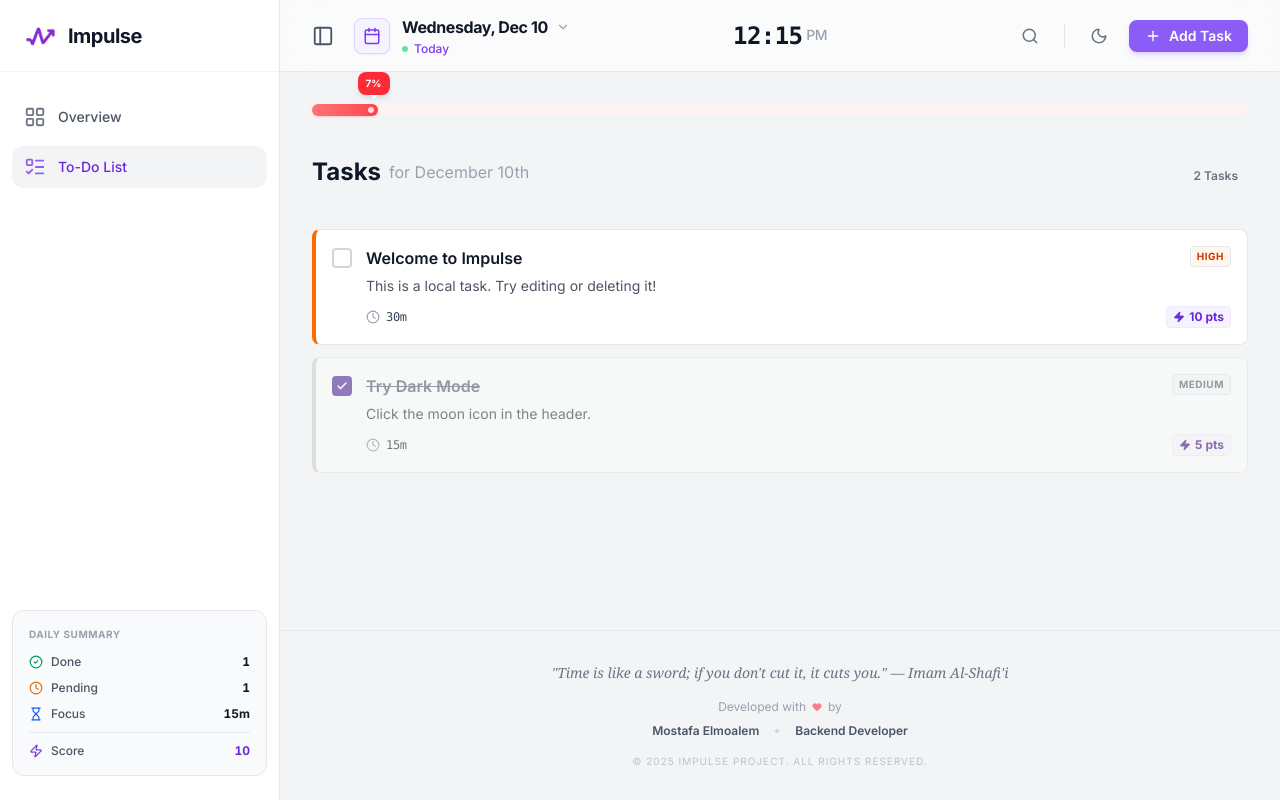
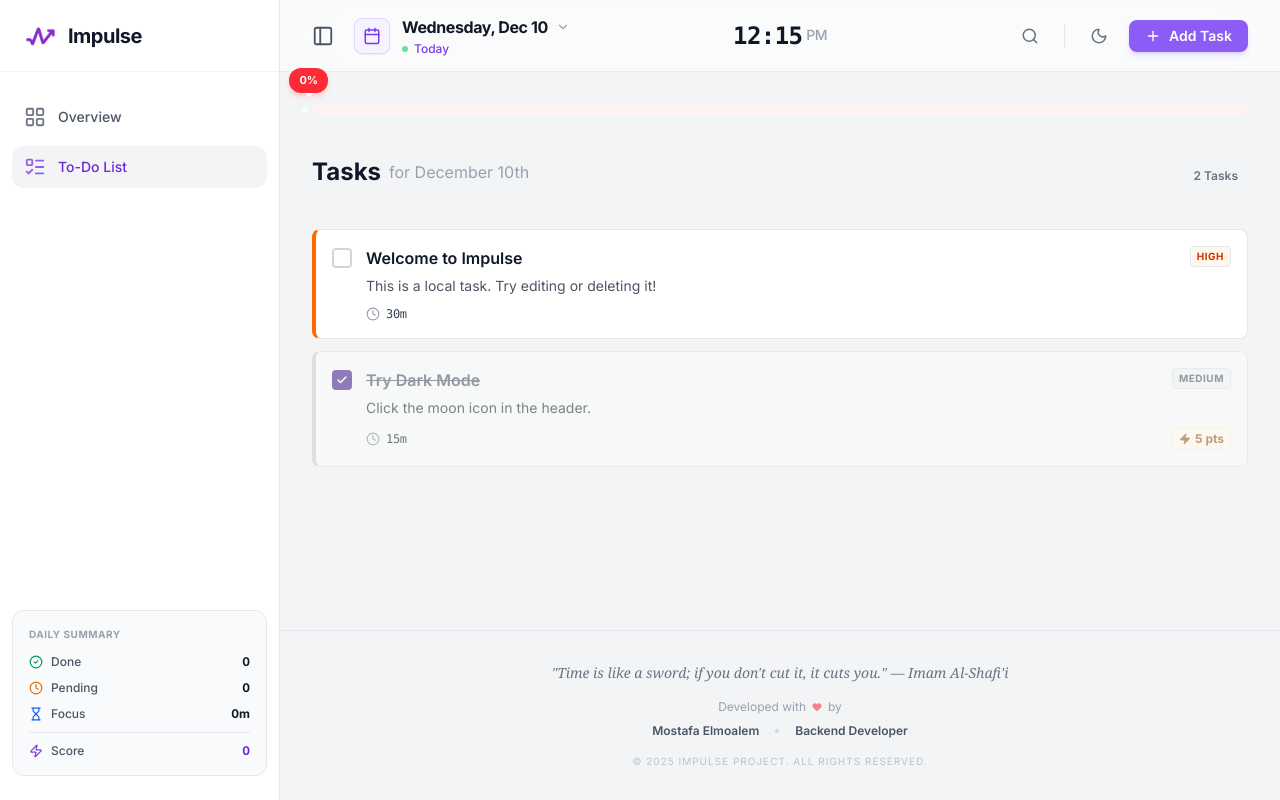
Before and after one commit to Mostafa-Elmoalem/Impulse, a React (Vite) app in the folder frontend/: page /tasks in a window 1280 px wide. Built offline with nearby package versions, Linux system fonts and the light colour scheme.

Commit message:
Score logic and global task completion component progress bar improvements.

```diff
--- a/frontend/src/features/dashboard/api/dashboardApi.ts
+++ b/frontend/src/features/dashboard/api/dashboardApi.ts
@@ -8,7 +8,7 @@ export interface DashboardStats {
   dailyTarget: number;
 }
 
-// Helper to get data directly (bypassing the async API for calculation)
+// Helper to get data directly
 const getLocalTasks = (): Task[] => {
   const data = localStorage.getItem('impulse_tasks_db');
   return data ? JSON.parse(data) : [];
@@ -16,35 +16,28 @@ const getLocalTasks = (): Task[] => {
 
 export const getDashboardStats = async (): Promise<DashboardStats> => {
   // Simulate network delay
-  await new Promise(resolve => setTimeout(resolve, 500));
+  await new Promise(resolve => setTimeout(resolve, 300));
 
   const tasks = getLocalTasks();
-  const today = new Date().toISOString().split('T')[0];
 
-  // Calculate stats dynamically from local data
   const pending = tasks.filter(t => !t.done).length;
   const completed = tasks.filter(t => t.done).length;
 
-  // Calculate focus time (sum of expectedTime for completed tasks)
+  // Calculate focus time (sum of actualTime if available, else expectedTime)
   const focusTime = tasks
     .filter(t => t.done)
-    .reduce((acc, curr) => acc + (curr.expectedTime || 0), 0);
+    .reduce((acc, curr) => acc + (curr.actualTime || curr.expectedTime || 0), 0);
 
-  // Calculate Score (Simple logic: 10 pts per task + bonus for priority)
+  // ✅ CORRECT LOGIC: Sum the ACTUAL saved points
   const score = tasks
     .filter(t => t.done)
-    .reduce((acc, curr) => {
-      let multiplier = 1;
-      if (curr.priority === 'urgent') multiplier = 2;
-      if (curr.priority === 'high') multiplier = 1.5;
-      return acc + (10 * multiplier);
-    }, 0);
+    .reduce((acc, curr) => acc + (curr.points || 0), 0);
 
   return {
     pendingTasks: pending,
     completedTasks: completed,
     totalFocusTime: focusTime,
-    dailyScore: Math.round(score),
-    dailyTarget: 100 // Hardcoded target for now
+    dailyScore: Math.round(score * 10) / 10,
+    dailyTarget: 100 // Target from document
   };
 };
--- /dev/null
+++ b/frontend/src/features/tasks/components/GlobalTaskCompletion.tsx
@@ -0,0 +1,38 @@
+import { useUIStore } from '@/shared/stores/useUIStore';
+import { useUpdateTask } from '../hooks/useTasks';
+import { TaskCompletionModal } from './TaskCompletionModal';
+
+export const GlobalTaskCompletion = () => {
+  const { taskToComplete, setTaskToComplete } = useUIStore();
+  const updateTask = useUpdateTask();
+
+  const handleClose = () => {
+    setTaskToComplete(null);
+  };
+
+  const handleConfirm = (actualTime: number, points: number) => {
+    if (taskToComplete) {
+      updateTask.mutate({
+        id: taskToComplete.id,
+        updates: {
+          done: true,
+          actualTime: actualTime,
+          points: points,
+          completedAt: Date.now(),
+        },
+      });
+    }
+    handleClose();
+  };
+
+  if (!taskToComplete) return null;
+
+  return (
+    <TaskCompletionModal
+      isOpen={!!taskToComplete}
+      onClose={handleClose}
+      onConfirm={handleConfirm}
+      task={taskToComplete}
+    />
+  );
+};
--- a/frontend/src/features/tasks/components/TaskCompletionModal.tsx
+++ b/frontend/src/features/tasks/components/TaskCompletionModal.tsx
@@ -5,6 +5,7 @@ import { Task } from '../types';
 import { cn } from '@/shared/utils/cn';
 import { format, differenceInMinutes, parse, addMinutes } from 'date-fns';
 import { QUERY_KEYS } from '@/shared/constants/queryKeys';
+import { calculateTaskPoints, getPointsBreakdown } from '../utils/scoringUtils';
 
 // Sub-components
 import { VictoryOverlay } from './completion/VictoryOverlay';
@@ -15,7 +16,7 @@ import { ScoreBreakdown } from './completion/ScoreBreakdown';
 interface TaskCompletionModalProps {
   isOpen: boolean;
   onClose: () => void;
-  onConfirm: (actualTime: number) => void;
+  onConfirm: (actualTime: number, points: number) => void; // Updated signature
   task: Task;
 }
 
@@ -31,7 +32,6 @@ export const TaskCompletionModal: React.FC<TaskCompletionModalProps> = ({
   const [showVictory, setShowVictory] = useState(false);
   const [displayedPoints, setDisplayedPoints] = useState(0);
 
-  // Calculate remaining tasks
   const tasks = queryClient.getQueryData<Task[]>(QUERY_KEYS.TASKS) || [];
   const remainingTasks = Math.max(0, tasks.filter(t => !t.done).length - 1);
 
@@ -67,32 +67,14 @@ export const TaskCompletionModal: React.FC<TaskCompletionModalProps> = ({
   const actualDuration = calculateDuration();
   const timeDiff = task.expectedTime - actualDuration;
 
-  // Points Logic
-  const calculatePointsDetails = () => {
-    let base = 10;
-    const priorityMult = task.priority === 'urgent' ? 2.0 : task.priority === 'high' ? 1.5 : task.priority === 'medium' ? 1.2 : 1.0;
-
-    // Base Points (Task Value)
-    const calculatedBase = Math.round(base * priorityMult);
-
-    // Bonus Points
-    let bonus = 0;
-    if (timeDiff > 0) {
-      bonus = Math.min(10, Math.floor(timeDiff / 5));
-    } else if (timeDiff < 0) {
-      bonus = -Math.min(5, Math.ceil(Math.abs(timeDiff) / 10));
-    }
-
-    return { base: calculatedBase, bonus, total: calculatedBase + bonus };
-  };
-
-  const pointsData = calculatePointsDetails();
+  // Use the new centralized scoring logic
+  const pointsData = getPointsBreakdown(task, actualDuration);
 
   // Animations
   const handleConfirm = () => {
     setShowVictory(true);
     let start = 0;
-    const duration = 800; // Fast
+    const duration = 800;
     const stepTime = 16;
     const steps = duration / stepTime;
     const increment = pointsData.total / steps;
@@ -118,19 +100,19 @@ export const TaskCompletionModal: React.FC<TaskCompletionModalProps> = ({
         "relative bg-white dark:bg-gray-900 w-full max-w-md rounded-3xl shadow-2xl overflow-hidden animate-scale-in border border-gray-200 dark:border-gray-800 flex flex-col max-h-[90vh]",
       )}>
 
-        {/* Victory Screen */}
+        {/* Victory Screen - Passes the FINAL Calculated Points */}
         {showVictory && (
           <VictoryOverlay
-            points={displayedPoints}
+            points={pointsData.total}
             basePoints={pointsData.base}
             bonusPoints={pointsData.bonus}
             timeDiff={timeDiff}
             remainingTasks={remainingTasks}
-            onContinue={() => onConfirm(actualDuration)}
+            onContinue={() => onConfirm(actualDuration, pointsData.total)}
           />
         )}
 
-        {/* --- Content --- */}
+        {/* Content */}
         <CompletionHeader taskName={task.name} onClose={onClose} />
 
         <div className="p-6 space-y-6 overflow-y-auto">
--- a/frontend/src/features/tasks/components/TaskItem.tsx
+++ b/frontend/src/features/tasks/components/TaskItem.tsx
@@ -1,10 +1,9 @@
-import React, { useState } from 'react';
-import { Trash2, Edit2, Clock, Check, Calendar, Zap, AlignLeft } from 'lucide-react';
+import React from 'react';
+import { Trash2, Edit2, Clock, Check, Zap } from 'lucide-react';
 import { Task } from '../types';
 import { useToggleTaskDone, useDeleteTask } from '../hooks/useTasks';
+import { useUIStore } from '@/shared/stores/useUIStore'; // Import Store
 import { cn } from '@/shared/utils/cn';
-import { format } from 'date-fns';
-import { TaskCompletionModal } from './TaskCompletionModal';
 
 interface TaskItemProps {
   task: Task;
@@ -14,22 +13,18 @@ interface TaskItemProps {
 export const TaskItem = React.memo(({ task, onEdit }: TaskItemProps) => {
   const toggleDone = useToggleTaskDone();
   const deleteTask = useDeleteTask();
-  const [showCompletionModal, setShowCompletionModal] = useState(false);
+  const setTaskToComplete = useUIStore((state) => state.setTaskToComplete); // Get Action
 
   const handleCheckClick = () => {
     if (!task.done) {
-      setShowCompletionModal(true);
+      // ✅ بدلاً من فتح النافذة هنا، نرسل المهمة للمتجر العالمي
+      setTaskToComplete(task);
     } else {
+      // Uncheck is simple undo
       toggleDone.mutate({ id: task.id, done: false });
     }
   };
 
-  const handleConfirmCompletion = () => {
-    toggleDone.mutate({ id: task.id, done: true });
-    setShowCompletionModal(false);
-  };
-
-  // --- Styles Logic ---
   const getPriorityStyles = () => {
     if (task.done) return {
       border: 'border-l-gray-300',
@@ -47,13 +42,11 @@ export const TaskItem = React.memo(({ task, onEdit }: TaskItemProps) => {
 
   const styles = getPriorityStyles();
 
-  // Format Time Block Display
   const timeDisplay = task.startTime && task.endTime
     ? `${task.startTime} - ${task.endTime}`
     : `${task.expectedTime}m`;
 
   return (
-    <>
     <div className={cn(
       "group relative p-4 rounded-lg transition-all duration-200 ease-out",
       "border border-gray-200 dark:border-gray-800",
@@ -66,7 +59,6 @@ export const TaskItem = React.memo(({ task, onEdit }: TaskItemProps) => {
     )}>
 
       <div className="flex items-start gap-3.5">
-
         <button
           onClick={handleCheckClick}
           className={cn(
@@ -109,22 +101,19 @@ export const TaskItem = React.memo(({ task, onEdit }: TaskItemProps) => {
                     <span className={cn(sub.isCompleted && "line-through opacity-60")}>{sub.name}</span>
                   </div>
                 ))}
-                 {task.subTasks.length > 3 && (
-                   <span className="text-[10px] text-purple-600 dark:text-purple-400 font-medium pl-3.5 block pt-0.5">
-                     + {task.subTasks.length - 3} more items...
-                   </span>
-                 )}
               </div>
           )}
 
           <div className="flex items-center gap-4 mt-2 text-xs font-medium text-gray-500 dark:text-gray-400">
               <div className="flex items-center gap-1.5">
                 <Clock size={14} className="text-gray-400" />
-                  <span className="text-gray-700 dark:text-gray-300 font-mono tracking-tight">{timeDisplay}</span>
+                <span className="text-gray-700 dark:text-gray-300 font-mono tracking-tight">
+                  {task.done && task.actualTime ? `${task.actualTime}m (Actual)` : timeDisplay}
+                </span>
               </div>
 
-               {task.points > 0 && (
-                 <span className="ml-auto flex items-center gap-1 font-bold text-brand-700 dark:text-brand-400 bg-brand-50 dark:bg-brand-900/20 px-1.5 py-0.5 rounded border border-brand-100 dark:border-brand-800">
+              {task.done && task.points > 0 && (
+                <span className="ml-auto flex items-center gap-1 font-bold text-amber-600 dark:text-amber-400 bg-amber-50 dark:bg-amber-900/20 px-1.5 py-0.5 rounded border border-amber-100 dark:border-amber-900/30">
                   <Zap size={12} fill="currentColor" /> {task.points} pts
                 </span>
               )}
@@ -143,13 +132,5 @@ export const TaskItem = React.memo(({ task, onEdit }: TaskItemProps) => {
         </button>
       </div>
     </div>
-
-      <TaskCompletionModal
-        isOpen={showCompletionModal}
-        onClose={() => setShowCompletionModal(false)}
-        onConfirm={handleConfirmCompletion}
-        task={task}
-      />
-    </>
   );
 });
--- /dev/null
+++ b/frontend/src/features/tasks/utils/scoringUtils.ts
@@ -0,0 +1,62 @@
+import { Task } from '../types';
+
+export const calculateTaskPoints = (task: Task, actualTime: number) => {
+  // 1. Base Score (Difficulty Proxy)
+  // بما أننا لا نملك حقل صعوبة، سنعتبر الأساس 5 نقاط
+  const BASE_SCORE = 5;
+
+  // 2. Size Factor (Based on Expected Time or Type)
+  let sizeFactor = 1.0;
+  if (task.type === 'big_task') {
+    sizeFactor = 2.0; // Project
+  } else {
+    if (task.expectedTime < 30) sizeFactor = 1.0;      // Small
+    else if (task.expectedTime <= 90) sizeFactor = 1.2; // Medium
+    else sizeFactor = 1.5;                             // Large
+  }
+
+  // 3. Priority Factor (As per doc)
+  const priorityFactor =
+    task.priority === 'urgent' ? 2.0 :
+    task.priority === 'high' ? 1.7 :
+    task.priority === 'medium' ? 1.3 :
+    1.0; // Low
+
+  // 4. Time Multiplier
+  let timeMultiplier = 1.0;
+  const diff = task.expectedTime - actualTime;
+
+  if (diff >= 0) {
+    // Early Finish or Exact Time
+    timeMultiplier = 1.5;
+  } else if (Math.abs(diff) <= 15) {
+    // Accuracy Buffer (Late but within 15 mins)
+    timeMultiplier = 1.2;
+  } else {
+    // Late (> 15 mins)
+    timeMultiplier = 1.0;
+  }
+
+  // Final Calculation
+  const rawScore = (BASE_SCORE * sizeFactor * priorityFactor) * timeMultiplier;
+
+  // Return rounded score
+  return Math.round(rawScore * 10) / 10;
+};
+
+export const getPointsBreakdown = (task: Task, actualTime: number) => {
+  const total = calculateTaskPoints(task, actualTime);
+
+  // Calculate Base Portion (Before Time Multiplier)
+  let sizeFactor = task.type === 'big_task' ? 2.0 : (task.expectedTime < 30 ? 1.0 : task.expectedTime <= 90 ? 1.2 : 1.5);
+  const priorityFactor = task.priority === 'urgent' ? 2.0 : task.priority === 'high' ? 1.7 : task.priority === 'medium' ? 1.3 : 1.0;
+
+  const basePortion = Math.round((5 * sizeFactor * priorityFactor) * 10) / 10;
+  const bonusPortion = Math.round((total - basePortion) * 10) / 10;
+
+  return {
+    total,
+    base: basePortion,
+    bonus: bonusPortion
+  };
+};
--- a/frontend/src/shared/components/layout/AppLayout.tsx
+++ b/frontend/src/shared/components/layout/AppLayout.tsx
@@ -4,6 +4,7 @@ import { Sidebar } from './Sidebar';
 import { Header } from './Header';
 import { ProgressBar } from '../ui/ProgressBar';
 import { TaskFormModal } from '@/features/tasks/components/TaskFormModal';
+import { GlobalTaskCompletion } from '@/features/tasks/components/GlobalTaskCompletion'; // Import New Component
 import { useUIStore } from '@/shared/stores/useUIStore';
 import { getDashboardStats } from '@/features/dashboard/api/dashboardApi';
 import { QUERY_KEYS } from '@/shared/constants/queryKeys';
@@ -19,7 +20,8 @@ export const AppLayout = () => {
   });
 
   const score = stats?.dailyScore || 0;
-  const progressPercentage = Math.min(100, (score / 150) * 100);
+  const target = stats?.dailyTarget || 100;
+  const progressPercentage = (score / target) * 100;
 
   return (
     <div className="min-h-screen bg-background dark:bg-background-dark text-foreground dark:text-foreground-dark transition-colors flex">
@@ -28,7 +30,6 @@ export const AppLayout = () => {
       <Sidebar stats={stats} />
 
       {/* 2. Main Content Wrapper */}
-      {/* Dynamic Padding based on Sidebar state */}
       <div className={cn(
         "flex-1 flex flex-col min-h-screen transition-all duration-300 relative",
         isSidebarCollapsed ? "md:pl-[80px]" : "md:pl-[280px]"
@@ -38,12 +39,12 @@ export const AppLayout = () => {
         <Header />
 
         {/* Progress Bar */}
-        <div className="w-full px-4 md:px-8 mt-2 ">
+        <div className="w-full px-4 md:px-8 mt-2 relative z-[40]">
            <ProgressBar progress={Math.round(progressPercentage)} />
         </div>
 
         {/* Page Content */}
-        <main className="flex-1 p-4 md:p-8 pt-4 max-w-7xl mx-auto w-full animate-fade-in">
+        <main className="flex-1 p-4 md:p-8 pt-4 max-w-7xl mx-auto w-full animate-fade-in z-0">
           <Outlet />
         </main>
 
@@ -76,10 +77,17 @@ export const AppLayout = () => {
 
       </div>
 
+      {/* --- Global Modals --- */}
+
+      {/* 1. Add Task Modal */}
       <TaskFormModal
         isOpen={isTaskModalOpen}
         onClose={closeTaskModal}
       />
+
+      {/* 2. Completion Modal (Fixes Z-Index Issue) */}
+      <GlobalTaskCompletion />
+
     </div>
   );
 };
--- a/frontend/src/shared/components/ui/ProgressBar.tsx
+++ b/frontend/src/shared/components/ui/ProgressBar.tsx
@@ -5,71 +5,91 @@ interface ProgressBarProps {
 }
 
 export const ProgressBar = ({ progress }: ProgressBarProps) => {
-  // تحديد الألوان بناءً على التقدم
+  // Cap visual width to 100% so it doesn't overflow the container visually
+  const visualWidth = Math.min(100, progress);
+
+  // Is this a legendary achievement?
+  const isOverachiever = progress > 100;
+
   const getStyles = (p: number) => {
+    // --- 1. Traffic Light / Progression Stages (< 100%) ---
     if (p <= 30) return {
-      bar: 'bg-gradient-to-r from-red-400 to-red-500',
+      bar: 'bg-gradient-to-r from-red-500 to-red-600',
       bg: 'bg-red-50 dark:bg-red-900/10',
-      text: 'text-red-600 dark:text-red-400',
-      bubble: 'bg-red-500 text-white',
-      shadow: 'shadow-red-200 dark:shadow-none'
+      bubble: 'bg-red-500 text-white shadow-red-200 dark:shadow-none',
+      shadow: 'shadow-sm'
     };
     if (p <= 60) return {
       bar: 'bg-gradient-to-r from-amber-400 to-amber-500',
       bg: 'bg-amber-50 dark:bg-amber-900/10',
-      text: 'text-amber-600 dark:text-amber-400',
-      bubble: 'bg-amber-500 text-white',
-      shadow: 'shadow-amber-200 dark:shadow-none'
+      bubble: 'bg-amber-500 text-white shadow-amber-200 dark:shadow-none',
+      shadow: 'shadow-sm'
     };
     if (p <= 85) return {
-      bar: 'bg-gradient-to-r from-blue-400 to-blue-600',
+      bar: 'bg-gradient-to-r from-blue-500 to-blue-600',
       bg: 'bg-blue-50 dark:bg-blue-900/10',
-      text: 'text-blue-600 dark:text-blue-400',
-      bubble: 'bg-blue-500 text-white',
-      shadow: 'shadow-blue-200 dark:shadow-none'
+      bubble: 'bg-blue-600 text-white shadow-blue-200 dark:shadow-none',
+      shadow: 'shadow-sm'
     };
+    if (p <= 100) return {
+      bar: 'bg-gradient-to-r from-emerald-400 to-emerald-600',
+      bg: 'bg-emerald-50 dark:bg-emerald-900/10',
+      bubble: 'bg-emerald-600 text-white shadow-emerald-200 dark:shadow-none',
+      shadow: 'shadow-sm'
+    };
+
+    // --- 2. LEGENDARY MODE (> 100%) ---
     return {
-      bar: 'bg-gradient-to-r from-emerald-400 to-emerald-500',
-      bg: 'bg-emerald-50 dark:bg-emerald-900/10',
-      text: 'text-emerald-600 dark:text-emerald-400',
-      bubble: 'bg-emerald-500 text-white',
-      shadow: 'shadow-emerald-200 dark:shadow-none'
+      // تدرج لوني أسطوري (بنفسجي إلى ذهبي) + أنيميشن
+      bar: 'bg-[length:200%_100%] bg-gradient-to-r from-purple-600 via-fuchsia-500 to-amber-400 animate-shimmer shadow-[0_0_15px_rgba(168,85,247,0.6)]',
+      bg: 'bg-purple-50 dark:bg-purple-900/20',
+      bubble: 'bg-gradient-to-r from-purple-700 to-fuchsia-600 text-white border border-white/20 shadow-lg shadow-purple-500/40',
+      shadow: ''
     };
   };
 
   const styles = getStyles(progress);
 
-  // نضمن أن الفقاعة لا تخرج عن حدود الشاشة في البداية والنهاية
-  const bubblePosition = Math.min(Math.max(progress, 5), 95);
-
   return (
-    <div className="w-full pt-6 pb-2 relative group">
-      {/* الخلفية الهادئة للشريط */}
+    <div className="w-full pt-6 pb-2 relative group isolate">
+      {/* Track */}
       <div className={cn("w-full h-3 rounded-full overflow-visible relative transition-colors duration-500", styles.bg)}>
 
-        {/* الشريط الملون المتحرك */}
+        {/* Bar */}
         <div
           className={cn(
-            "h-full rounded-full transition-all duration-700 ease-out relative shadow-sm",
+            "h-full rounded-full transition-all duration-700 ease-out relative",
             styles.bar,
             styles.shadow
           )}
-          style={{ width: `${progress}%` }}
+          style={{ width: `${visualWidth}%` }}
         >
-          {/* تأثير لمعان خفيف جداً بدلاً من الموجات المزعجة */}
+          {/* Glass Shine (Common) */}
           <div className="absolute inset-0 bg-white/20 rounded-full opacity-50" />
 
-          {/* الفقاعة التي تتحرك مع الرقم */}
+          {/* Special Texture for > 100% */}
+          {isOverachiever && (
+             <div className="absolute inset-0 w-full h-full"
+                  style={{
+                    backgroundImage: 'linear-gradient(45deg,rgba(255,255,255,.15) 25%,transparent 25%,transparent 50%,rgba(255,255,255,.15) 50%,rgba(255,255,255,.15) 75%,transparent 75%,transparent)',
+                    backgroundSize: '1rem 1rem'
+                  }}
+             />
+          )}
+
+          {/* Indicator Bubble */}
           <div
             className={cn(
-              "absolute -right-3 -top-8 px-2 py-1 rounded-lg text-[10px] font-bold shadow-md transition-all duration-500 transform",
+              "absolute -right-4 -top-9 px-2.5 py-1 rounded-xl text-[11px] font-bold shadow-md transition-all duration-500 transform z-20 flex items-center gap-1",
               styles.bubble,
-              "after:content-[''] after:absolute after:top-full after:left-1/2 after:-translate-x-1/2 after:border-4 after:border-transparent after:border-t-current" // السهم الصغير تحت الفقاعة
+              "after:content-[''] after:absolute after:top-full after:left-1/2 after:-translate-x-1/2 after:border-4 after:border-transparent after:border-t-current"
             )}
           >
+            {isOverachiever && <span className="animate-pulse">🔥</span>}
             {progress}%
           </div>
 
+          {/* End Dot */}
           <div className="absolute right-0 top-1/2 -translate-y-1/2 w-1.5 h-1.5 bg-white rounded-full opacity-80 mr-1 shadow-sm" />
         </div>
       </div>
--- a/frontend/src/shared/stores/useUIStore.ts
+++ b/frontend/src/shared/stores/useUIStore.ts
@@ -1,17 +1,20 @@
 import { create } from 'zustand';
+import { Task } from '@/features/tasks/types'; // تأكد من استيراد النوع
 
 interface UIState {
-  // Task Modal
+  // Task Form Modal
   isTaskModalOpen: boolean;
   openTaskModal: () => void;
   closeTaskModal: () => void;
 
-  // Sidebar (Mobile Visibility)
+  // Task Completion Modal (NEW)
+  taskToComplete: Task | null;
+  setTaskToComplete: (task: Task | null) => void;
+
+  // Sidebar
   isSidebarOpen: boolean;
   toggleSidebar: () => void;
   closeSidebar: () => void;
-
-  // Sidebar (Desktop Collapse State)
   isSidebarCollapsed: boolean;
   toggleSidebarCollapsed: () => void;
 
@@ -25,12 +28,14 @@ export const useUIStore = create<UIState>((set) => ({
   openTaskModal: () => set({ isTaskModalOpen: true }),
   closeTaskModal: () => set({ isTaskModalOpen: false }),
 
-  // Mobile Menu Logic
+  // Completion Logic
+  taskToComplete: null,
+  setTaskToComplete: (task) => set({ taskToComplete: task }),
+
   isSidebarOpen: false,
   toggleSidebar: () => set((state) => ({ isSidebarOpen: !state.isSidebarOpen })),
   closeSidebar: () => set({ isSidebarOpen: false }),
 
-  // Desktop Collapse Logic (Default is NOT collapsed)
   isSidebarCollapsed: false,
   toggleSidebarCollapsed: () => set((state) => ({ isSidebarCollapsed: !state.isSidebarCollapsed })),
 
```
Lines whose indentation alone changed are shown as unchanged.
